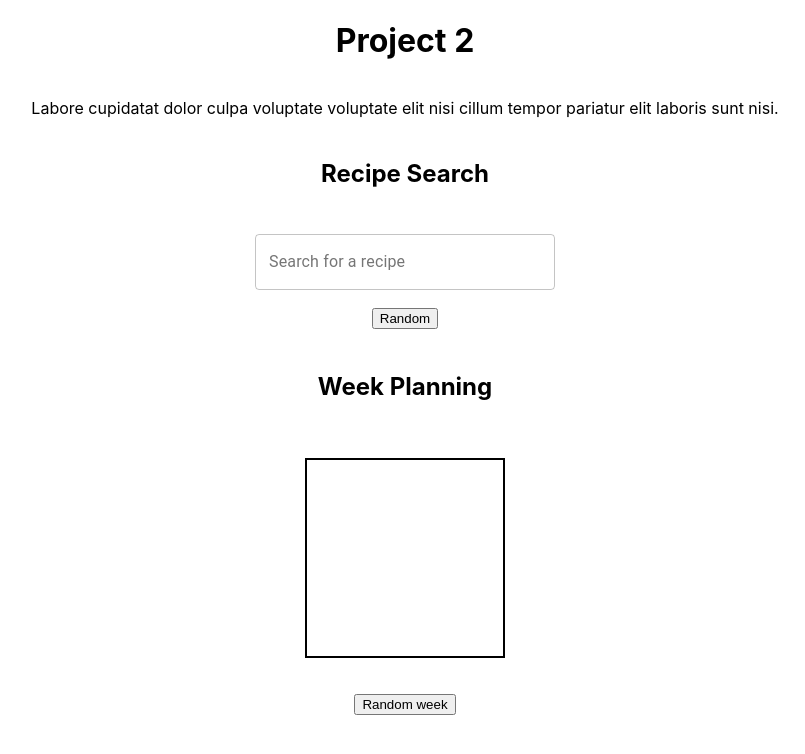
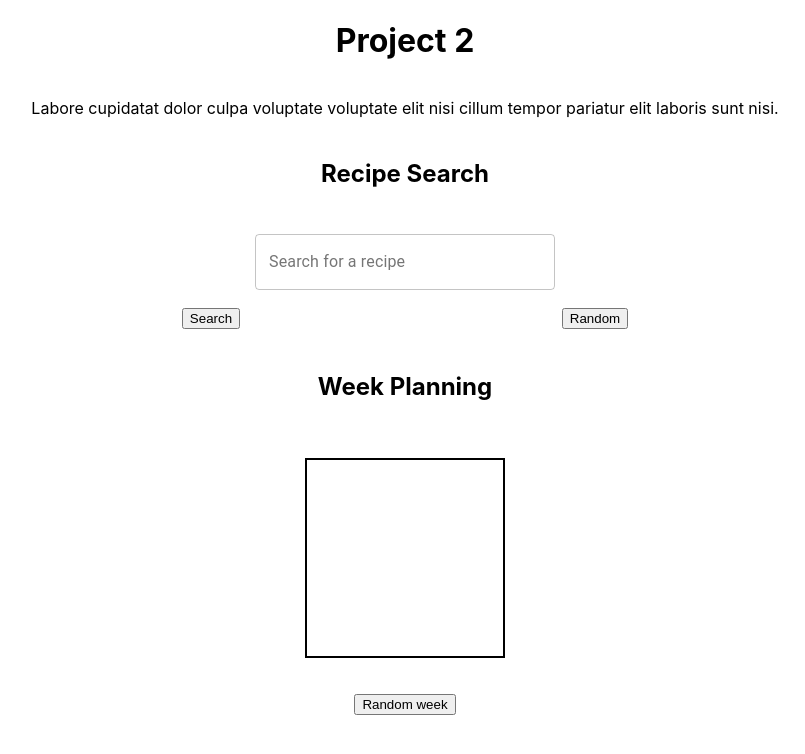
Before and after one commit to FJ-Riveros/Project2, a React (Create React App) app: page / in a window 1280 px wide. Shown: the top 754 px of the page, without its empty margins (235-1040 px from the left). Built offline with nearby package versions, Linux system fonts and the light colour scheme.

Commit message:
Fixed some buggs with the input

```diff
--- a/src/App.js
+++ b/src/App.js
@@ -6,6 +6,7 @@ import WeekPlanning from "./Components/WeekPlanning";
 function App() {
   //Receives the first letter from the input to load the info
   const [inputFirstLetter, setInputFirstLetter] = useState("");
+  console.log(inputFirstLetter);
 
   //Contains the data from the API
   const [data, setData] = useState("");
@@ -26,6 +27,7 @@ function App() {
     );
     const response = await data.json();
     setData(response);
+    console.log(response);
   };
 
   return (
--- a/src/Components/InputAutocomplete.js
+++ b/src/Components/InputAutocomplete.js
@@ -2,14 +2,18 @@ import React from "react";
 import TextField from "@material-ui/core/TextField";
 import Autocomplete from "@material-ui/lab/Autocomplete";
 
-export default function FreeSolo({ setInputFirstLetter, data }) {
-  const recipeEvent = (event) => {
-    setInputFirstLetter(event.target.value);
-  };
-
+export default function FreeSolo({
+  setInputFirstLetter,
+  data,
+  isClicked,
+  setSearchText,
+  searchText,
+}) {
   return (
     <div style={{ width: 300 }}>
+      {searchText}
       <Autocomplete
+        onSelect={(event) => setInputFirstLetter(event.target.value)}
         id="free-solo-demo"
         freeSolo
         options={
@@ -21,7 +25,7 @@ export default function FreeSolo({ setInputFirstLetter, data }) {
             label="Search for a recipe"
             margin="normal"
             variant="outlined"
-            onChange={recipeEvent}
+            onChange={(event) => setInputFirstLetter(event.target.value)}
           />
         )}
       />
--- a/src/Components/RecipeSearch.js
+++ b/src/Components/RecipeSearch.js
@@ -1,13 +1,25 @@
-import React from "react";
+import React, { useState } from "react";
 import Input from "./InputAutocomplete.js";
 
 const RecipeSearch = ({ setInputFirstLetter, data }) => {
+  const [searchText, setSearchText] = useState("");
+  const [isClicked, setIsClicked] = useState(false);
   return (
     <>
       <div className="RecipeSearch">
         <h2>Recipe Search</h2>
-        <Input setInputFirstLetter={setInputFirstLetter} data={data} />
-        <button>Random</button>
+        <Input
+          setInputFirstLetter={setInputFirstLetter}
+          data={data}
+          setSearchText={setSearchText}
+          isClicked={isClicked}
+          searchText={searchText}
+        />
+        <div className="RecipeSearch-buttons">
+          <button onClick={() => setIsClicked(true)}>Search</button>
+          <button>Random</button>
+          {searchText}
+        </div>
       </div>
     </>
   );
--- a/src/index.css
+++ b/src/index.css
@@ -36,6 +36,13 @@ code {
   align-items: center;
 }
 
+.RecipeSearch-buttons {
+  width: 60%;
+  display: flex;
+  flex-direction: row;
+  justify-content: space-around;
+}
+
 .WeekPlanning {
   width: 100%;
   min-height: 50vh;
```
